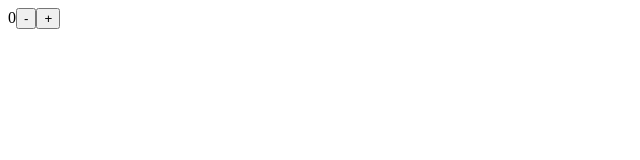
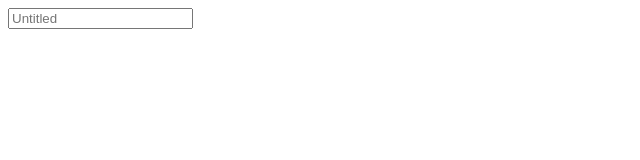
Before and after one commit to champseo2017/learn-react-scrimba, a React (Create React App) app: page / in a window 1280 px wide. Shown: the top 160 px of the page, without its empty margins (0-640 px from the left). Built offline with nearby package versions, Linux system fonts and the light colour scheme; the HTML template or start-up script is replaced by a standard one.

Commit message:
React Hooks useState - Part 2
React Hooks useState - Part 2

```diff
--- a/src/Playground.js
+++ b/src/Playground.js
@@ -1,6 +1,5 @@
 import React, { useState } from "react";
 import randomColor from "randomcolor";
-
 export default function Playground() {
   const [count, setCount] = useState(0);
   return (
--- a/src/components/Name.js
+++ b/src/components/Name.js
@@ -0,0 +1,14 @@
+import React, {useState} from 'react'
+export default function Name() {
+    const [name, setName] = useState('')
+    return (
+        <label className="header-name">
+            <input
+                value={name}
+                onChange={e=> setName(e.target.value)}
+                onClick={e => e.target.setSelectionRange(0, e.target.value.length)}
+                placeholder="Untitled"
+            />
+        </label>
+    )
+}
--- a/src/components/Paint.js
+++ b/src/components/Paint.js
@@ -0,0 +1,9 @@
+import React from 'react'
+import Name from './Name'
+export default function Paint() {
+    return (
+        <div className="app">
+            <Name/>
+        </div>
+    )
+}
--- a/src/index.js
+++ b/src/index.js
@@ -2,4 +2,5 @@ import React from 'react'
 import ReactDOM from 'react-dom'
 import App from "./App"
 import Playground from "./Playground"
-ReactDOM.render(<Playground/>, document.getElementById('root'));
+import Paint from "./components/Paint"
+ReactDOM.render(<Paint/>, document.getElementById('root'));
```
